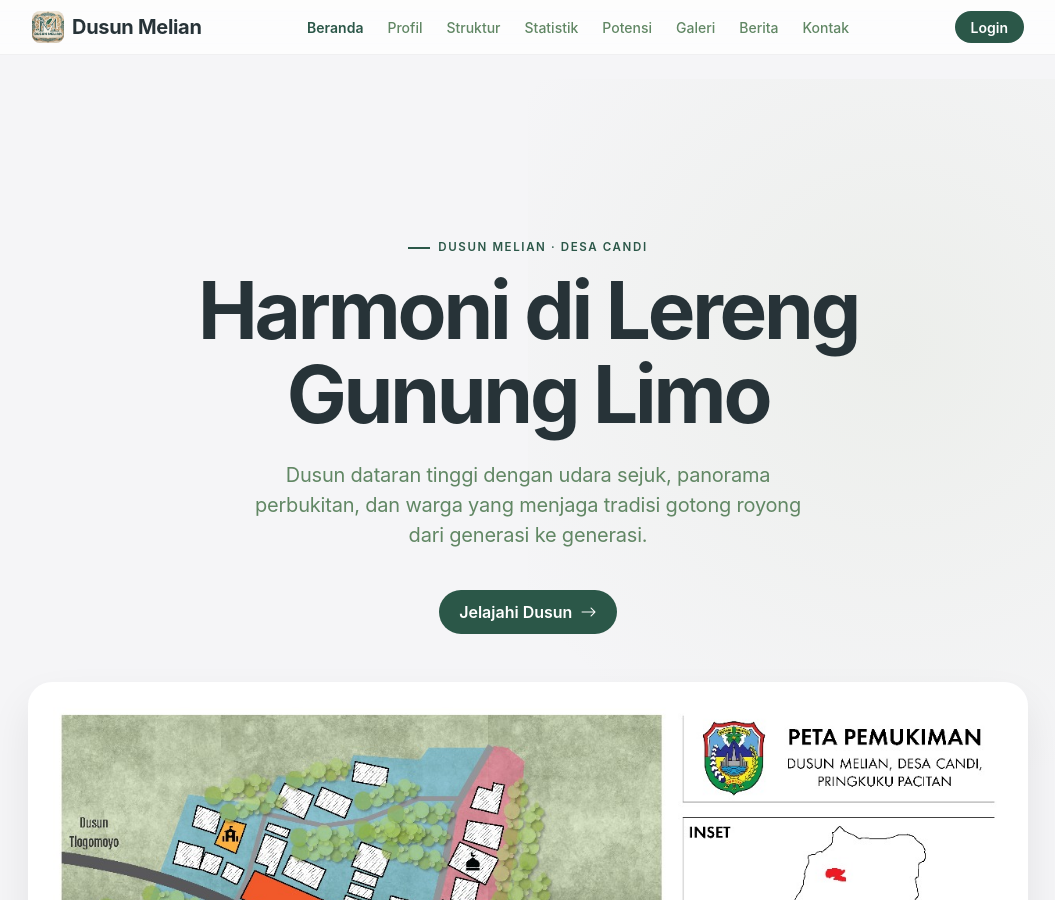
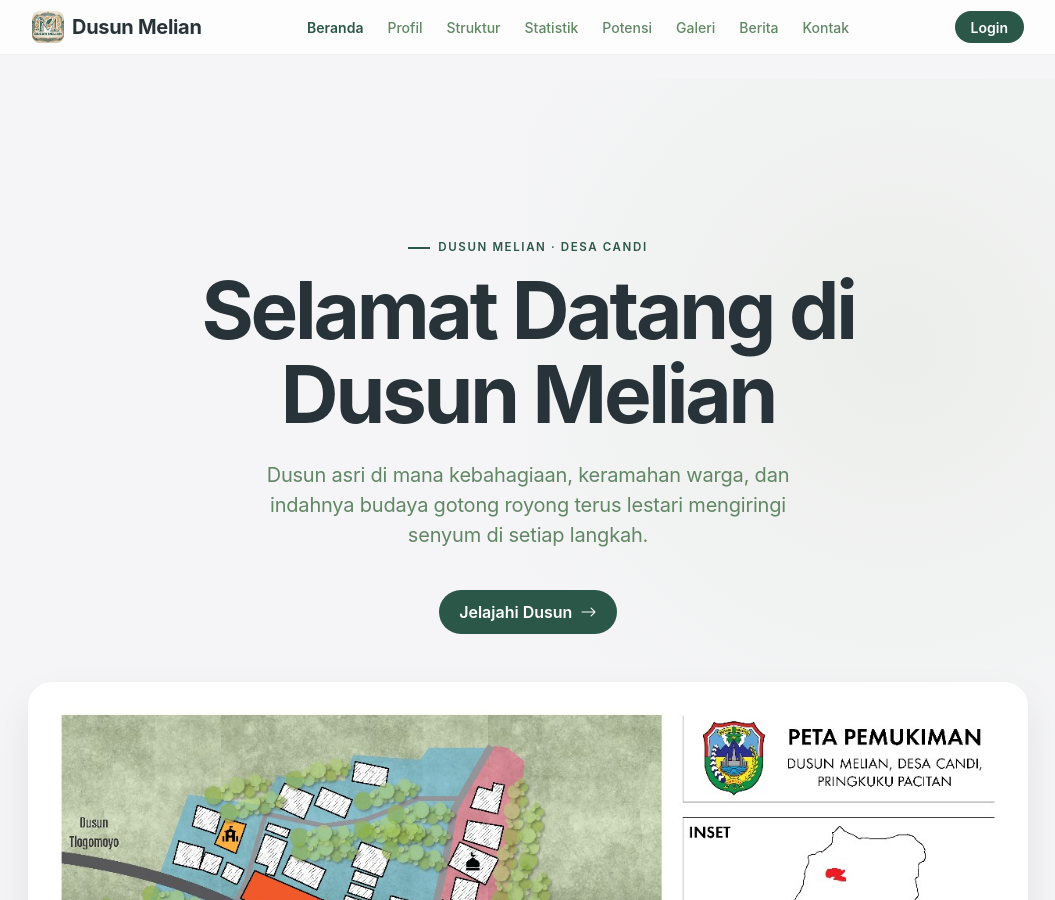
Before and after one commit to Noiro-0/Melian-Happy, a Jekyll site: the page built from index.html, in a window 1280 px wide and 900 px high. Shown: the whole window, without its empty margins (112-1167 px from the left). Built offline with Jekyll 4.4.1, drawn with Linux system fonts in a browser that asks for light colours; nearby versions of some CDN libraries.

```diff
--- a/admin/index.html
+++ b/admin/index.html
@@ -28,6 +28,7 @@
 <body>
   <link rel="cms-config-url" href="/admin/config.yml" type="text/yaml" />
   <script src="https://unpkg.com/decap-cms@^3.0.0/dist/decap-cms.js"></script>
+  <script src="/admin/cloudinary-unsigned.js"></script>
   <script>
     CMS.registerPreviewStyle("preview.css");
 
--- a/assets/css/style.css
+++ b/assets/css/style.css
@@ -1952,3 +1952,79 @@ p {
   background-color: rgba(0, 0, 0, 0.8);
   color: var(--md-sys-color-primary);
 }
+
+/* ==========================================================================
+   Apple HIG specific tweaks for Posts, Video, & PDFs
+   ========================================================================== */
+.post-hero-image,
+.post-hero-video,
+.potensi-single-image {
+  width: 100%;
+  max-height: 480px;
+  object-fit: cover;
+  border-radius: 24px;
+  box-shadow: 0 8px 32px rgba(0, 0, 0, 0.08);
+  margin-bottom: 2.5rem;
+  background-color: var(--md-sys-color-surface-variant);
+  display: block;
+}
+
+.pdf-attachment-card {
+  display: flex;
+  align-items: center;
+  padding: 1.25rem 1.5rem;
+  background: rgba(255, 255, 255, 0.65);
+  backdrop-filter: blur(20px) saturate(180%);
+  -webkit-backdrop-filter: blur(20px) saturate(180%);
+  border: 1px solid rgba(255, 255, 255, 0.5);
+  border-radius: 20px;
+  box-shadow: 0 4px 24px rgba(0, 0, 0, 0.04);
+  margin-bottom: 2.5rem;
+  text-decoration: none !important;
+  color: var(--md-sys-color-on-surface);
+  transition: transform 0.2s ease, box-shadow 0.2s ease;
+}
+
+.pdf-attachment-card:hover {
+  transform: translateY(-2px);
+  box-shadow: 0 8px 32px rgba(0, 0, 0, 0.06);
+}
+
+.pdf-attachment-card .pdf-icon {
+  font-size: 2rem;
+  color: #e53935;
+  margin-right: 1.25rem;
+  display: flex;
+  align-items: center;
+  justify-content: center;
+  background: rgba(229, 57, 53, 0.1);
+  width: 56px;
+  height: 56px;
+  border-radius: 16px;
+}
+
+.pdf-attachment-card .pdf-info {
+  flex: 1;
+}
+
+.pdf-attachment-card .pdf-title {
+  font-weight: 600;
+  font-size: 1.1rem;
+  margin-bottom: 0.25rem;
+  color: var(--md-sys-color-on-surface);
+}
+
+.pdf-attachment-card .pdf-meta {
+  font-size: 0.85rem;
+  color: var(--md-sys-color-on-surface-variant);
+  margin: 0;
+}
+
+.pdf-attachment-card .pdf-action {
+  font-weight: 600;
+  color: var(--md-sys-color-primary);
+  background: var(--md-sys-color-primary-container);
+  padding: 0.5rem 1rem;
+  border-radius: 20px;
+  font-size: 0.9rem;
+}
--- a/index.html
+++ b/index.html
@@ -6,10 +6,9 @@ title: "Beranda Website Dusun Melian Desa Candi Kota Pacitan"
   <div class="bespoke-hero-inner container">
     <div class="bespoke-hero-content">
       <div class="eyebrow animate-fade-in-up">Dusun Melian &middot; Desa {{ site.dusun.desa }}</div>
-      <h1 class="animate-fade-in-up" style="animation-delay: 100ms;">Harmoni di Lereng Gunung Limo</h1>
+      <h1 class="animate-fade-in-up" style="animation-delay: 100ms;">Selamat Datang di Dusun Melian</h1>
       <p class="bespoke-hero-desc animate-fade-in-up" style="animation-delay: 200ms;">
-        Dusun dataran tinggi dengan udara sejuk, panorama perbukitan,
-        dan warga yang menjaga tradisi gotong royong dari generasi ke generasi.
+        Dusun asri di mana kebahagiaan, keramahan warga, dan indahnya budaya gotong royong terus lestari mengiringi senyum di setiap langkah.
       </p>
       <div class="hero-actions">
         <a href="#layanan-dusun" class="btn btn-gold animate-fade-in-up" style="animation-delay: 300ms;">
```
Also changed, not shown: _layouts/post.html (+35 -16 lines), _layouts/potensi.html (+34 -15 lines), admin/cloudinary-unsigned.js (added, +195 -0 lines), admin/config.yml (+7 -2 lines).
